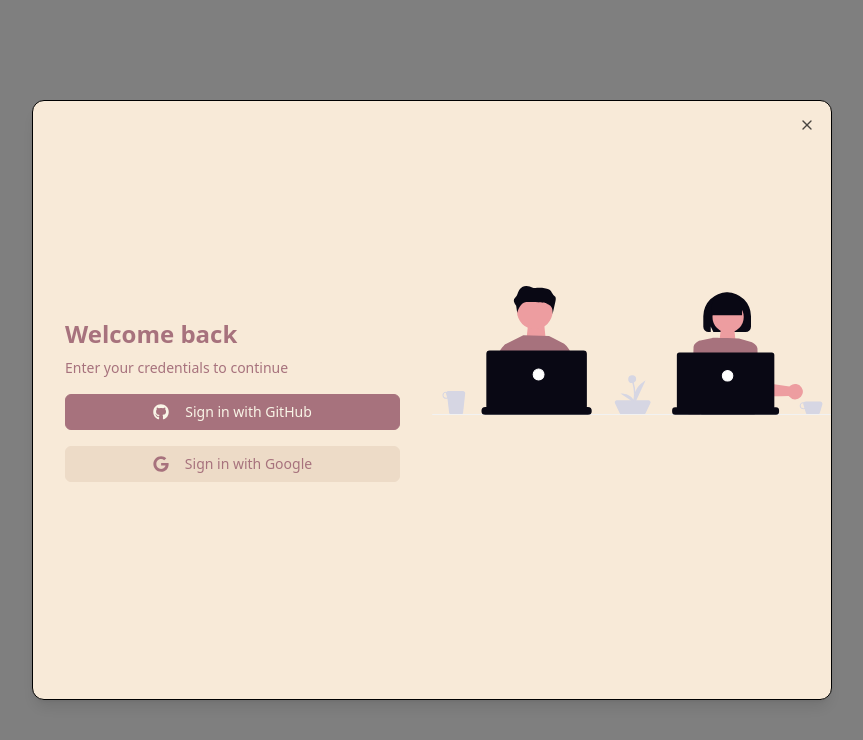
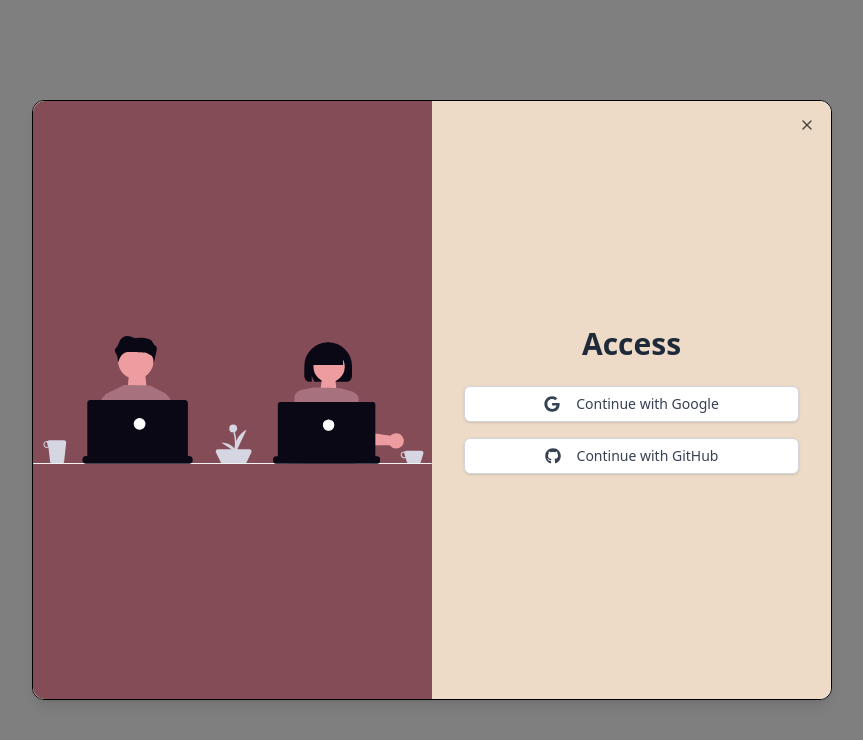
Before and after one commit to NidhiD26/project_stack, a Next.js app: page / in a window 1280 px wide. Both pictures are taken after a click on the button "Login". Shown: the top 740 px of the page, without its empty margins (208-1071 px from the left). Built offline with nearby package versions, Linux system fonts and the light colour scheme; no server answers.

Commit message:
feat: Update LoginModal component and package dependencies

```diff
--- a/src/components/LoginModal.tsx
+++ b/src/components/LoginModal.tsx
@@ -3,75 +3,55 @@
 import { useEffect, useRef } from 'react';
 import { gsap } from 'gsap';
 import { signIn } from 'next-auth/react';
-import { FaGithub, FaGoogle } from 'react-icons/fa';
+import { FaGoogle, FaGithub } from 'react-icons/fa';
 import { Dialog, DialogContent, DialogHeader, DialogTitle, DialogTrigger } from "@/components/ui/dialog";
 import { Button } from "@/components/ui/button";
 import Image from 'next/image';
 
 export function LoginModal() {
   const modalRef = useRef(null);
-  const formRef = useRef(null);
-  const imageRef = useRef(null);
-
-  useEffect(() => {
-    const tl = gsap.timeline({ defaults: { ease: 'power3.inOut' } });
-
-    tl.fromTo(
-      modalRef.current,
-      { opacity: 0, scale: 0.9 },
-      { opacity: 1, scale: 1, duration: 0.5 }
-    )
-      .fromTo(
-        formRef.current,
-        { x: -50, opacity: 0 },
-        { x: 0, opacity: 1, duration: 0.5 },
-        '-=0.3'
-      )
-      .fromTo(
-        imageRef.current,
-        { x: 50, opacity: 0 },
-        { x: 0, opacity: 1, duration: 0.5 },
-        '-=0.3'
-      );
-  }, []);
 
   return (
     <Dialog>
       <DialogTrigger asChild>
         <Button variant="outline">Login</Button>
       </DialogTrigger>
-      <DialogContent ref={modalRef} className="min-w-[800px] min-h-[600px] p-0 flex items-center justify-center rounded-xl border border-border bg-[#F8EAD8]">
-        <div className="grid grid-cols-1 md:grid-cols-2 h-full w-full">
-          <div ref={formRef} className="p-8 flex flex-col justify-center">
-            <DialogHeader className="text-center">
-              <DialogTitle className="text-2xl font-bold text-[#A7727D]">Welcome back</DialogTitle>
-              <p className="text-sm text-[#A7727D]">Enter your credentials to continue</p>
+      <DialogContent
+        ref={modalRef}
+        className="min-w-[800px] h-[600px] p-0 flex items-center justify-center rounded-xl border border-border"
+      >
+        <div className="flex h-full w-full">
+          <div className="relative bg-[#834c57] h-full w-1/2 hidden md:flex items-center justify-center py-8 rounded-l-xl overflow-hidden">
+            <Image
+              src="/teamwork.svg"
+              alt="Teamwork Illustration"
+              width={400}
+              height={400}
+              className="max-w-full max-h-full"
+              objectFit="cover"
+            />
+          </div>
+
+          <div className="p-8 flex flex-col justify-center bg-[#eddbc7] rounded-r-xl w-full md:w-1/2">
+            <DialogHeader className="text-left mb-6">
+              <DialogTitle className="text-3xl font-bold text-gray-800 text-center">Access</DialogTitle>
             </DialogHeader>
-            <div className="space-y-4 mt-4">
+            <div className="space-y-4">
+              <Button
+                onClick={() => signIn('google', { callbackUrl: '/dashboard' })}
+                className="w-full flex items-center justify-center gap-2 rounded-md border border-gray-300 bg-white px-3 py-2 text-sm text-gray-700 shadow-sm hover:bg-gray-50"
+              >
+                <FaGoogle className="mr-2" />
+                Continue with Google
+              </Button>
               <Button
                 onClick={() => signIn('github', { callbackUrl: '/dashboard' })}
-                className="w-full flex items-center justify-center gap-2 rounded-md border border-[#A7727D] bg-[#A7727D] px-3 py-2 text-sm transition-colors hover:border-[#A7727D] text-[#F9F5E7]"
+                className="w-full flex items-center justify-center gap-2 rounded-md border border-gray-300 bg-white px-3 py-2 text-sm text-gray-700 shadow-sm hover:bg-gray-50"
               >
                 <FaGithub className="mr-2" />
-                Sign in with GitHub
-              </Button>
-              <Button
-                onClick={() => signIn('google', { callbackUrl: '/dashboard' })}
-                className="w-full flex items-center justify-center gap-2 rounded-md border border-[#EDDBC7] bg-[#EDDBC7] px-3 py-2 text-sm transition-colors hover:border-[#EDDBC7] text-[#A7727D]"
-              >
-                <FaGoogle className="mr-2" />
-                Sign in with Google
+                Continue with GitHub
               </Button>
             </div>
-          </div>
-          <div ref={imageRef} className="hidden md:block relative rounded-r-xl overflow-hidden">
-            <Image
-              src="/teamwork.svg"
-              alt="Hero Image"
-              width={1080}
-              height={1080}
-              className="object-cover"
-            />
           </div>
         </div>
       </DialogContent>
```
Also changed, not shown: package.json (+2 -5 lines), 1 other file (tests, documents, lock files or other folders).
